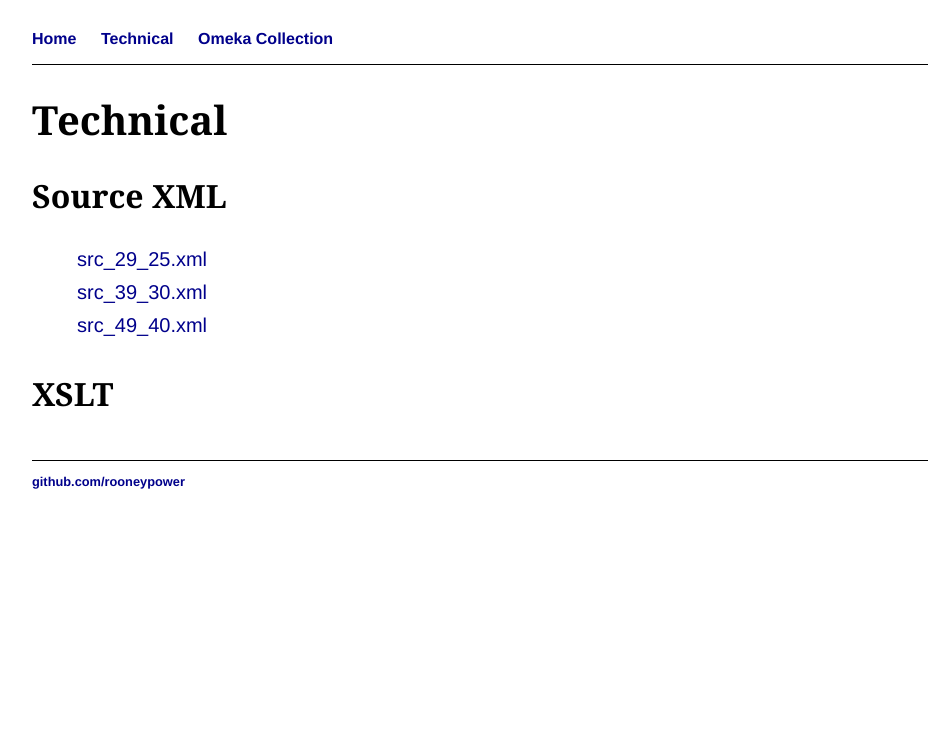
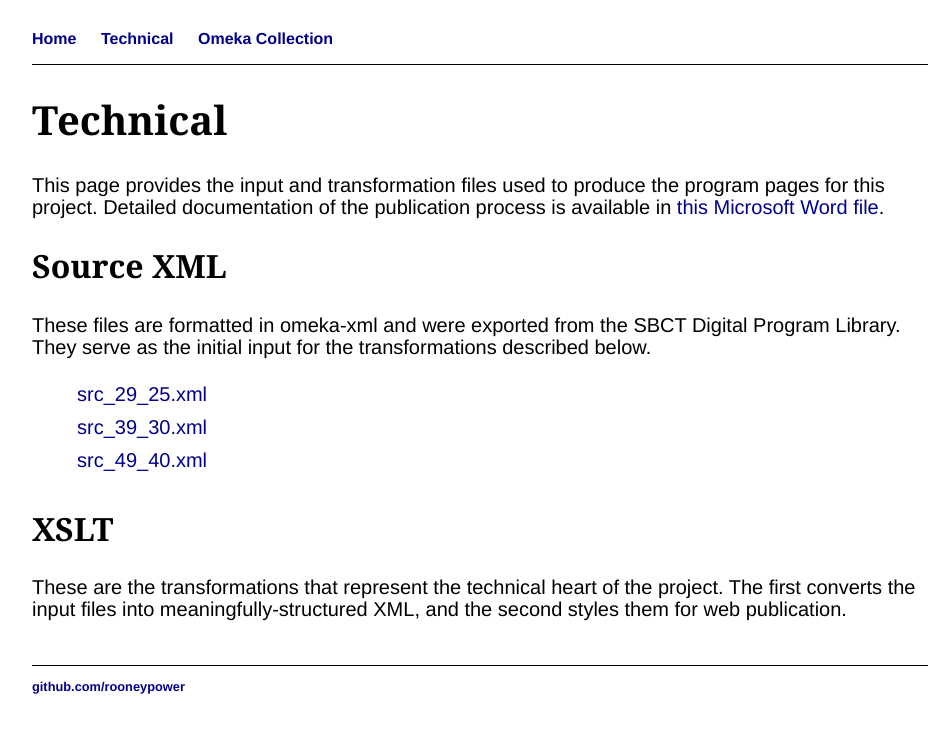
Before and after one commit to rooneypower/rooneypower.github.io, a Jekyll site: the page built from sbct/technical.html, in a window 1280 px wide. Shown: the top 733 px of the page, without its empty margins (160-1106 px from the left). Built offline with Jekyll 4.4.1, drawn with Linux system fonts in a browser that asks for light colours.

Commit message:
Update technical.html

```diff
--- a/sbct/technical.html
+++ b/sbct/technical.html
@@ -3,7 +3,9 @@ layout: sbct
 title: "Technical"
 ---
 <h1>{{ page.title }}</h1>
+<p>This page provides the input and transformation files used to produce the program pages for this project. Detailed documentation of the publication process is available in <a href="rooney_final_documentation.docx">this Microsoft Word file</a>.</p>
 <h2>Source XML</h2>
+<p>These files are formatted in omeka-xml and were exported from the SBCT Digital Program Library. They serve as the initial input for the transformations described below.</p>
 <ul class="files">
 	{% for file in site.static_files %}
 		{% assign dirs = file.path | split: '/' %}
@@ -15,6 +17,7 @@ title: "Technical"
 	{% endfor %}
 </ul>
 <h2>XSLT</h2>
+<p>These are the transformations that represent the technical heart of the project. The first converts the input files into meaningfully-structured XML, and the second styles them for web publication.</p>
 <ul class="files">
 	{% for file in site.static_files %}
 		{% assign dirs = file.path | split: '/' %}
```
